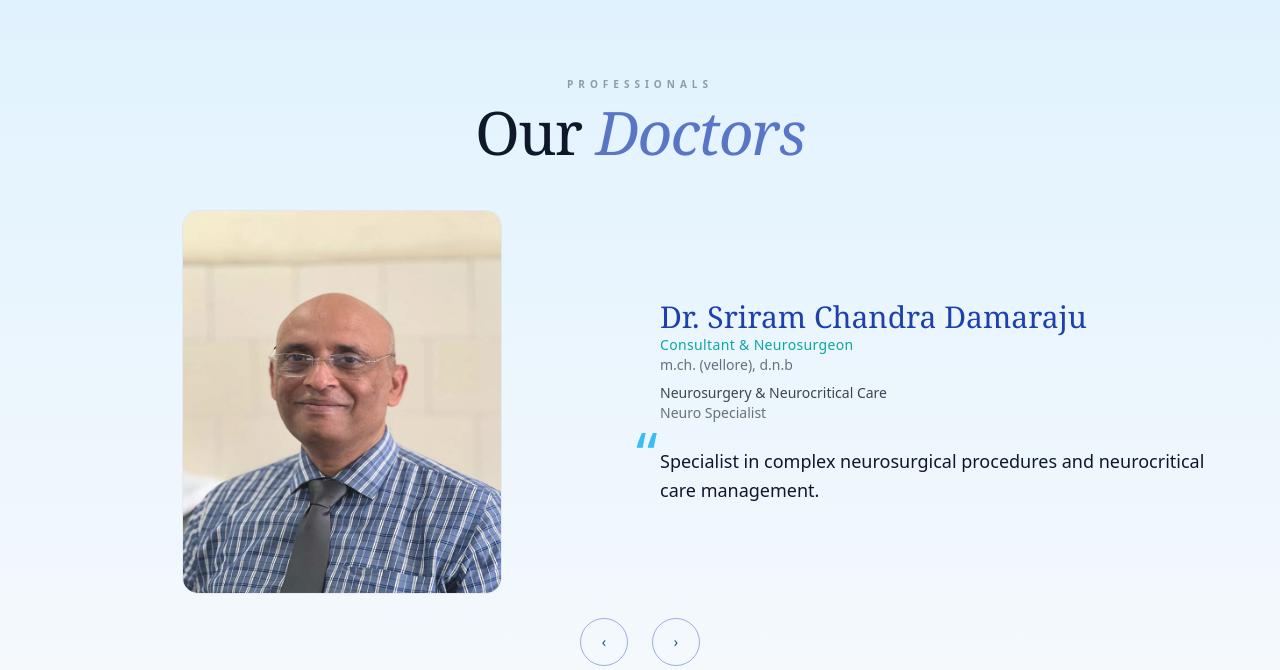
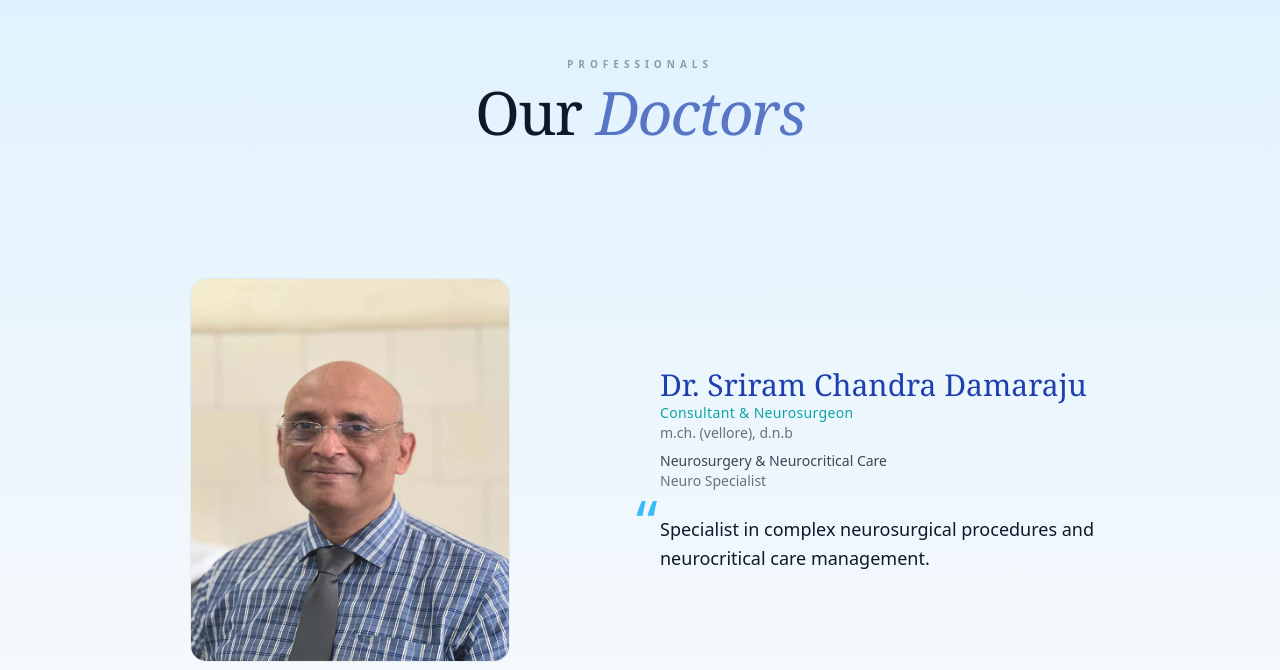
Before and after one commit to Rudr-Praneeth/FREELANCE-DR.PAMELA, a React (Vite) app: page / in a window 1280 px wide. Shown: the part 2090-2760 px from the top of the page. Built offline with nearby package versions, Linux system fonts and the light colour scheme.

Commit message:
HORIZONTAL SCROLL

```diff
--- a/src/components/Doctors.jsx
+++ b/src/components/Doctors.jsx
@@ -1,44 +1,74 @@
-import { useRef, useState, useEffect } from "react";
+import { useRef, useEffect } from "react";
 import gsap from "gsap";
+import { ScrollTrigger } from "gsap/ScrollTrigger";
+
+gsap.registerPlugin(ScrollTrigger);
 
 export default function TestimonialSlider({ data = [] }) {
+  const sectionRef = useRef(null);
   const sliderRef = useRef(null);
-  const [index, setIndex] = useState(0);
-
-  const next = () => {
-    setIndex((prev) => (prev + 1) % data.length);
-  };
-
-  const prev = () => {
-    setIndex((prev) => (prev === 0 ? data.length - 1 : prev - 1));
-  };
 
   useEffect(() => {
     if (!data.length) return;
 
+    const ctx = gsap.context(() => {
+      const totalWidth = sliderRef.current.scrollWidth;
+      const viewportWidth = window.innerWidth;
+
       gsap.to(sliderRef.current, {
-      xPercent: -100 * index,
-      duration: 0.8,
-      ease: "power3.inOut",
+        x: () => -(totalWidth - viewportWidth),
+        ease: "none",
+        scrollTrigger: {
+          trigger: sectionRef.current,
+          start: "top+=100 top",
+          end: () => `+=${totalWidth * 0.2}`,
+          scrub: 1.5,
+          pin: true,
+          anticipatePin: 1,
+          // markers: true,
+        },
       });
-  }, [index, data.length]);
+       gsap.fromTo(
+        sliderRef.current.children,
+        { opacity: 0.85, scale: 0.98 },
+        {
+          opacity: 1,
+          scale: 1,
+          duration: 1.2,
+          stagger: 0.2,
+          ease: "power1.out",
+          scrollTrigger: {
+            trigger: sectionRef.current,
+            start: "top 80%",
+          },
+        }
+      );
+    }, sectionRef);
+
+    return () => ctx.revert();
+  }, [data.length]);
 
   if (!data.length) return null;
 
   return (
-    <div className="h-screen pb-10 bg-gradient-to-t from-[#F8FAFC] to-[#E0F2FE] flex items-center justify-center px-6">
-      <div className="w-full max-w-6xl overflow-hidden">
-        <div className="flex flex-col items-center text-center mb-12">
-          <span className="text-[10px] font-sans tracking-[0.5em] text-[#0F172A]/40 uppercase mb-2 font-bold">Professionals</span>
+    <section
+      ref={sectionRef}
+      className="relative h-screen bg-gradient-to-t from-[#F8FAFC] to-[#E0F2FE] overflow-hidden"
+    >
+      <div className="flex flex-col items-center text-center pt-16 mb-12">
+        <span className="text-[10px] font-sans tracking-[0.5em] text-[#0F172A]/40 uppercase mb-2 font-bold">
+          Professionals
+        </span>
         <h2 className="font-serif text-5xl md:text-6xl text-[#0F172A] tracking-tight">
           Our <span className="italic opacity-70 text-[#1E40AF]">Doctors</span>
         </h2>
       </div>
-        <div ref={sliderRef} className="flex w-full">
+
+      <div ref={sliderRef} className="flex h-[70vh] items-center">
         {data.map((item, i) => (
           <div
             key={i}
-              className="min-w-full grid md:grid-cols-2 gap-10 items-center"
+            className="min-w-screen px-20 grid md:grid-cols-2 gap-10 items-center"
           >
             <div className="flex justify-center">
               <div className="w-80 h-96 overflow-hidden rounded-2xl shadow-3xl border border-[#0F172A]/5">
@@ -83,22 +113,6 @@ export default function TestimonialSlider({ data = [] }) {
           </div>
         ))}
       </div>
-
-        <div className="flex justify-center gap-6 mt-6">
-          <button
-            onClick={prev}
-            className="w-12 h-12 border border-[#1E40AF]/40 rounded-full flex items-center justify-center text-[#1E40AF] hover:bg-[#1E40AF] hover:text-[#F8FAFC] transition-all duration-300"
-          >
-            ‹
-          </button>
-          <button
-            onClick={next}
-            className="w-12 h-12 border border-[#1E40AF]/40 rounded-full flex items-center justify-center text-[#1E40AF] hover:bg-[#1E40AF] hover:text-[#F8FAFC] transition-all duration-300"
-          >
-            ›
-          </button>
-        </div>
-      </div>
-    </div>
+    </section>
   );
 }
```
Lines whose indentation alone changed are shown as unchanged.
